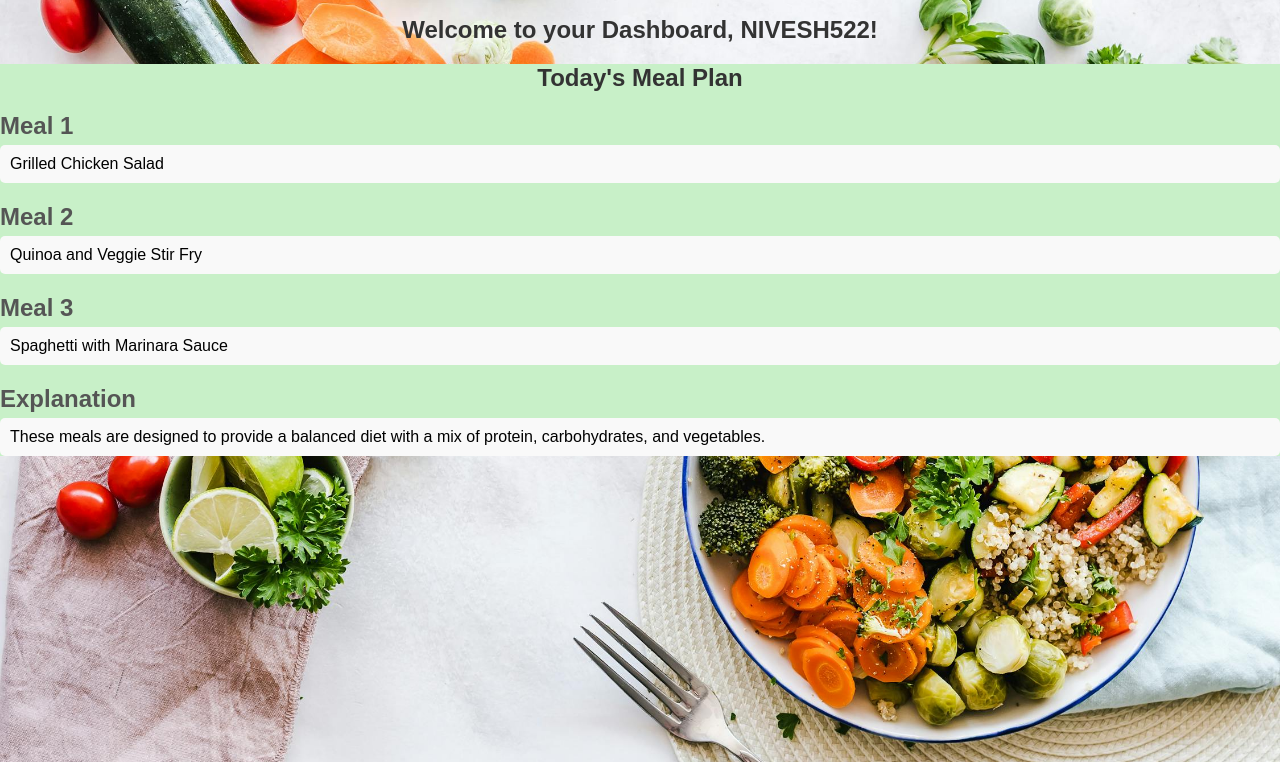
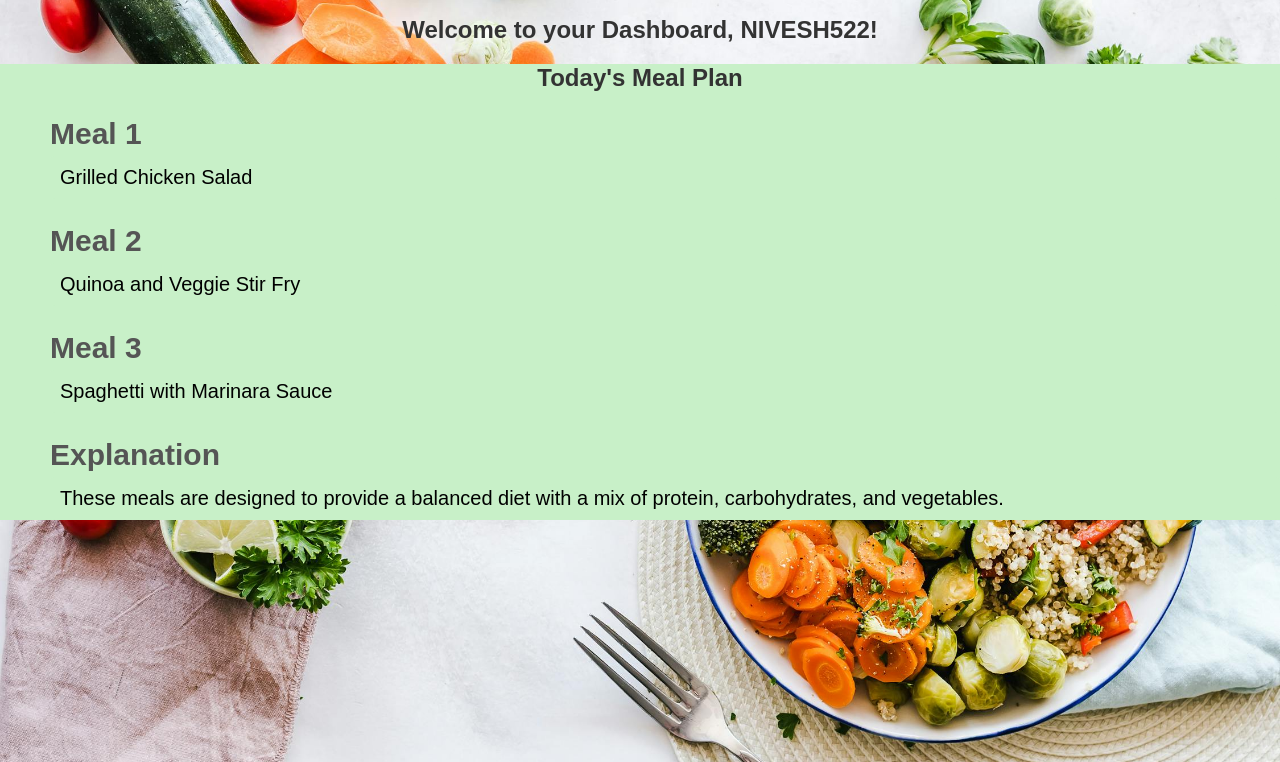
Before and after one commit to SnazzyNivesh522/Diet-Recommendation-System, a Flask app: page /dashboard in a window 1280 px wide. Shown: the part 38-800 px from the top of the page. Run offline with Flask 3, Linux system fonts and the light colour scheme; a user stored in the database is signed in.

Commit message:
last draft application working fine:

```diff
--- a/app.py
+++ b/app.py
@@ -151,7 +151,7 @@ def profile():
 
         json_data = diet_recommendation_model.response_generator(age, weight, height, gender, activity, weight_loss_plan, meals_per_day, diet_type)
         print(json_data["BMI"])
-        return render_template('dashboard.html', meal1=json_data["Meal_Recommendations"]["Meal_1"], meal2=json_data["Meal_Recommendations"]["Meal_2"], meal3=json_data["Meal_Recommendations"]["Meal_3"], explanation=json_data["Explanation"])
+        return render_template('dashboard.html', meal1=json_data["Meal_Recommendations"]["Meal_1"]["Food_Items"][0]+json_data["Meal_Recommendations"]["Meal_1"]["Food_Items"][1]+str(json_data["Meal_Recommendations"]["Meal_1"]["Nutritional_Values"]), meal2=json_data["Meal_Recommendations"]["Meal_2"]["Food_Items"][0]+json_data["Meal_Recommendations"]["Meal_2"]["Food_Items"][1]+str(json_data["Meal_Recommendations"]["Meal_2"]["Nutritional_Values"]), meal3=json_data["Meal_Recommendations"]["Meal_3"]["Food_Items"][0]+json_data["Meal_Recommendations"]["Meal_3"]["Food_Items"][1]+str(json_data["Meal_Recommendations"]["Meal_3"]["Nutritional_Values"]), explanation=json_data["Explanation"])
     return render_template('profile.html')
 
 def admin_required(f):
--- a/static/css/styles.css
+++ b/static/css/styles.css
@@ -169,6 +169,7 @@ h1 {
 
 .meal {
   margin-bottom: 20px;
+  padding-left: 50px;
 }
 
 .meal h2 {
@@ -179,10 +180,13 @@ h1 {
 .meal p {
   margin: 0;
   padding: 10px;
-  background-color: #f9f9f9;
+  background-color: rgb(200, 240, 200);
   border-radius: 5px;
 }
-
+.explanation {
+  margin-bottom: 20px;
+  padding-left: 50px;
+}
 .explanation h2 {
   color: #555;
   margin-bottom: 5px;
@@ -191,6 +195,6 @@ h1 {
 .explanation p {
   margin: 0;
   padding: 10px;
-  background-color: #f9f9f9;
+  background-color: rgb(200, 240, 200);
   border-radius: 5px;
 }
--- a/templates/dashboard.html
+++ b/templates/dashboard.html
@@ -4,7 +4,7 @@
 <h1>Welcome to your Dashboard, {{ current_user.username }}!</h1>
 <body>
 
-    <div class="container" style="background-color:rgb(200, 240, 200)">
+    <div class="container" style="background-color:rgb(200, 240, 200);font-size:20px">
         <h1>Today's Meal Plan</h1>
         <div class="meal">
             <h2>Meal 1</h2>
```
Also changed, not shown: templates/profile.html (+4 -4 lines).
